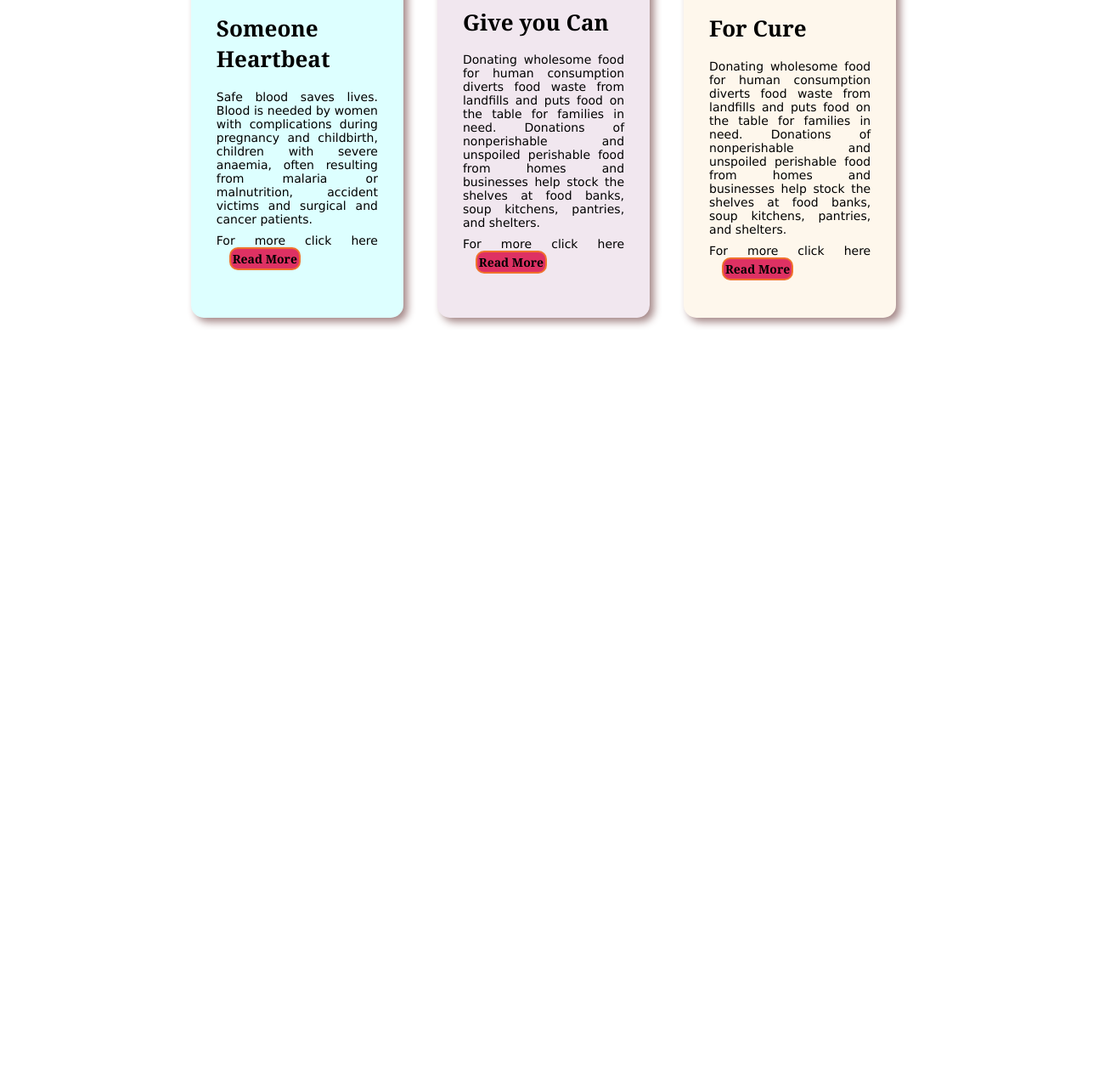
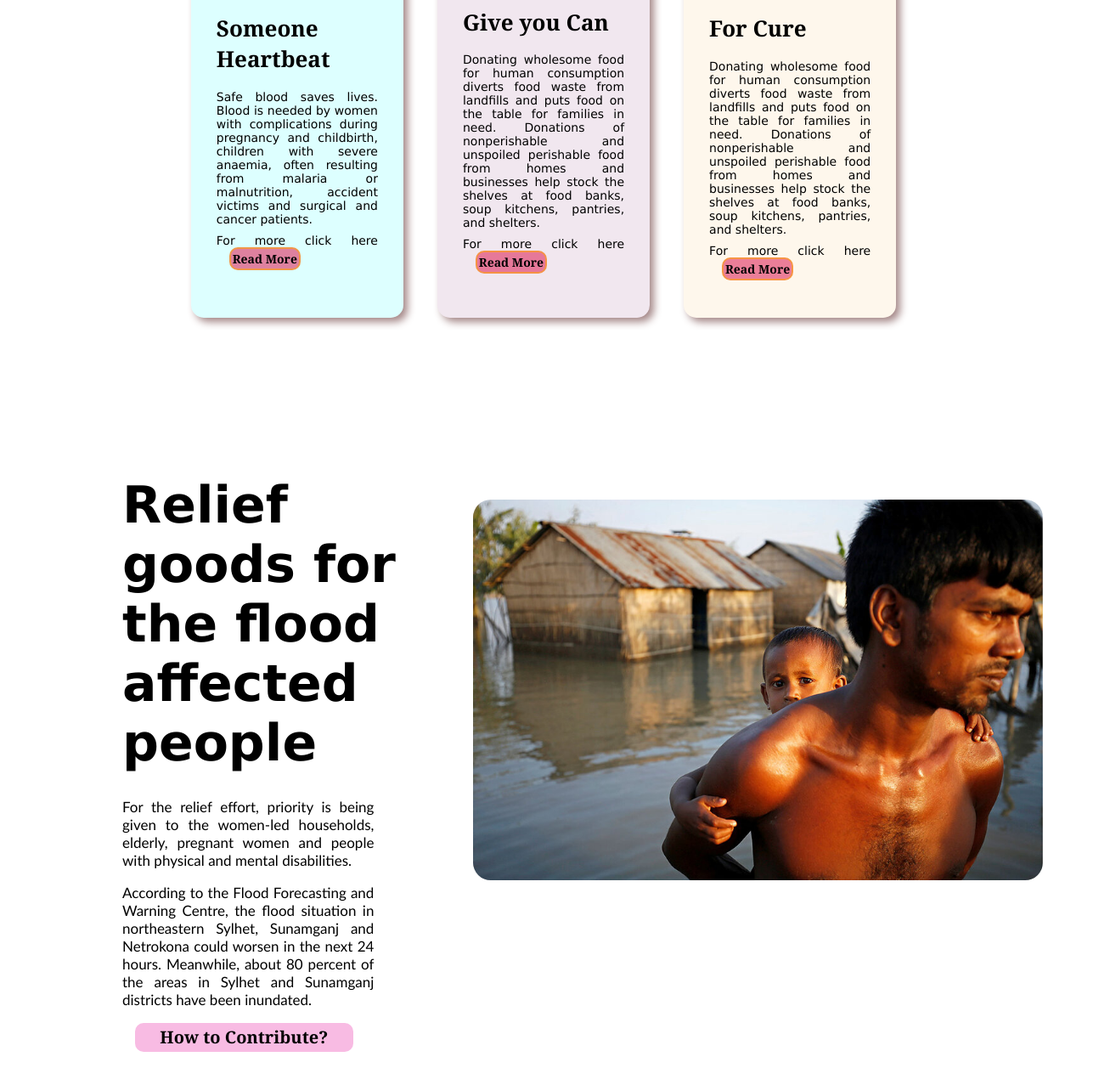
Before and after one commit to MuntasirRaad/BDdonation, a plain HTML site: page index.html in a window 1280 px wide. Shown: the part 1879-3156 px from the top of the page at 85% size, 1307 px wide, since content can reach past the window. Before the commit the page ends 2350 px from the top, so only its background shows below. Drawn offline with Linux system fonts and the light colour scheme.

Commit message:
add flood donation info

```diff
--- a/index.html
+++ b/index.html
@@ -67,5 +67,19 @@
             </div>
         </div>
     </section>
+    <section>
+        <div class="contrubute">
+            <div class="floodinfo">
+                <h2 class="planhead">Relief goods for the flood affected people</h2>
+                <div class="para-cont">
+                    <p>For the relief effort, priority is being given to the women-led households, elderly, pregnant women and people with physical and mental disabilities.</p>
+                    <p>According to the Flood Forecasting and Warning Centre, the flood situation in northeastern Sylhet, Sunamganj and Netrokona could worsen in the next 24 hours. Meanwhile, about 80 percent of the areas in Sylhet and Sunamganj districts have been inundated.</p></div>
+                <a class="contributebutton" href=""><b>How to Contribute?</b></a></p>
+            </div>
+            <div>
+                <img id="img" src="images/0925 BANGLADESH-FLOODS_.jpg" alt="">
+            </div>
+        </div>
+    </section>
 </body>
 </html>
--- a/style.css
+++ b/style.css
@@ -185,7 +185,7 @@ body{
     font-family: Georgia, 'Times New Roman', Times, serif;
     display: inline-block;
     color: black;
-    background-color: #DE3163;
+    background-color: #de31629b;
     font-weight: 400;
     margin-bottom: 3%;
     margin-left: 15px;
@@ -196,3 +196,44 @@ body{
     border: 2px solid rgba(255, 166, 0, 0.555);
     border-radius: 10px;
 }
+.contrubute{
+    display: flex;
+    margin: 20px;
+    margin-top: 8%;
+}
+.floodinfo{
+    width: 30%;
+    margin-left: 10%;
+}
+.para-cont{
+    font-family:'Gill Sans', 'Gill Sans MT', Calibri, 'Trebuchet MS', sans-serif;
+    font-size: 17px;
+    text-align: justify;
+    padding-right: 30px;
+    margin-top: -20px;
+    margin-bottom: 5%;
+}
+.contributebutton{
+    width: 250px;
+    font-size: 20px;
+    text-decoration: none;
+    text-align: center;
+    font-family: Georgia, 'Times New Roman', Times, serif;
+    display: inline-block;
+    color: black;
+    background-color: rgba(235, 67, 177, 0.359);
+    font-weight: 400;
+    margin-bottom: 3%;
+    margin-left: 15px;
+    padding-left: 1%;
+    padding-right: 1%;
+    padding-top: 1%;
+    padding-bottom: 1%;
+    border-radius: 10px;
+}
+#img{
+    width: 85%;
+    margin-left: 1%;
+    padding: 10%;
+    border-radius: 100px;
+}
```
